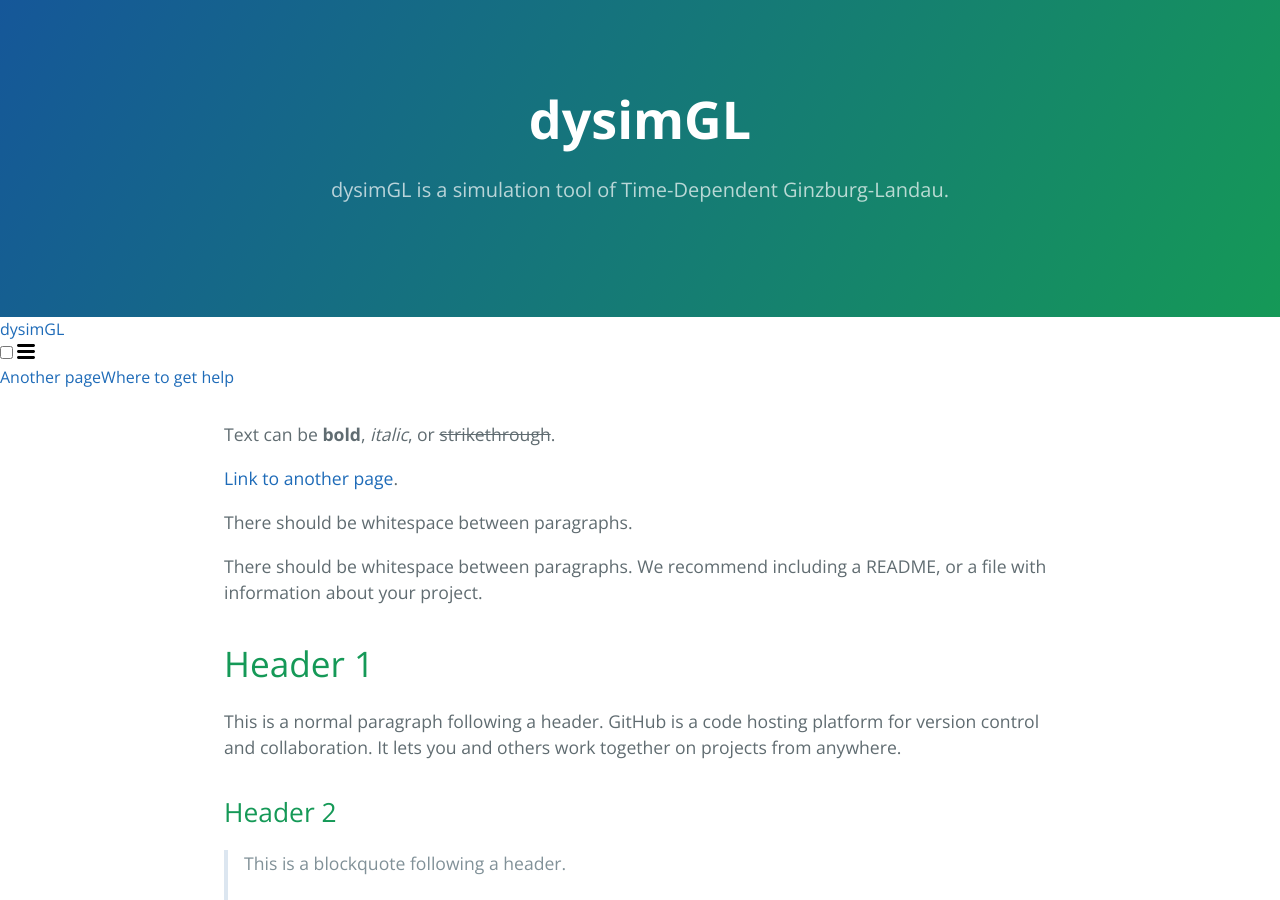
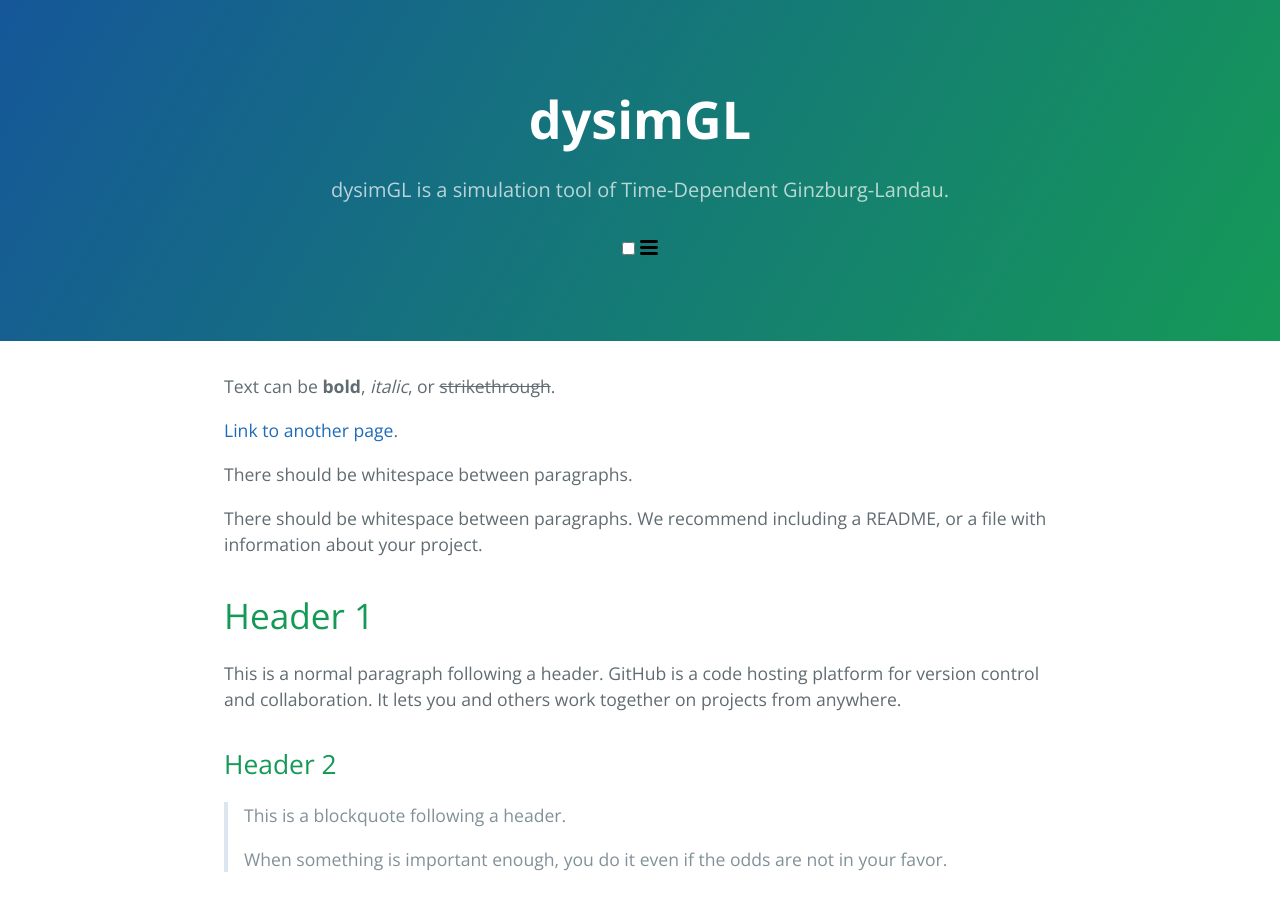
Before and after one commit to dyGiLa/dygila.github.io, a Jekyll site: the page built from index.md, in a window 1280 px wide and 900 px high. Built offline with Jekyll 4.4.1, drawn with Linux system fonts in a browser that asks for light colours.

Commit message:
debug _layout/default.html

```diff
--- a/_layouts/default.html
+++ b/_layouts/default.html
@@ -19,16 +19,37 @@
     <header class="page-header" role="banner">
       <h1 class="project-name">{{ page.title | default: site.title | default: site.github.repository_name }}</h1>
       <h2 class="project-tagline">{{ page.description | default: site.description | default: site.github.project_tagline }}</h2>
-      {% if site.github.is_project_page %}
+      <!-- {% if site.github.is_project_page %}
         <a href="{{ site.github.repository_url }}" class="btn">View on GitHub</a>
       {% endif %}
       {% if site.show_downloads %}
         <a href="{{ site.github.zip_url }}" class="btn">Download .zip</a>
         <a href="{{ site.github.tar_url }}" class="btn">Download .tar.gz</a>
-      {% endif %}
+      {% endif %} -->
+
+      <nav class="site-nav">
+        <input type="checkbox" id="nav-trigger" class="nav-trigger" />
+        <label for="nav-trigger">
+          <span class="menu-icon">
+            <svg viewBox="0 0 18 15" width="18px" height="15px">
+              <path d="M18,1.484c0,0.82-0.665,1.484-1.484,1.484H1.484C0.665,2.969,0,2.304,0,1.484l0,0C0,0.665,0.665,0,1.484,0 h15.032C17.335,0,18,0.665,18,1.484L18,1.484z M18,7.516C18,8.335,17.335,9,16.516,9H1.484C0.665,9,0,8.335,0,7.516l0,0 c0-0.82,0.665-1.484,1.484-1.484h15.032C17.335,6.031,18,6.696,18,7.516L18,7.516z M18,13.516C18,14.335,17.335,15,16.516,15H1.484 C0.665,15,0,14.335,0,13.516l0,0c0-0.82,0.665-1.483,1.484-1.483h15.032C17.335,12.031,18,12.695,18,13.516L18,13.516z"/>
+            </svg>
+          </span>
+        </label>
+
+        <div class="trigger">
+          {%- for path in page_paths -%}
+            {%- assign my_page = site.pages | where: "path", path | first -%}
+            {%- if my_page.title -%}
+            <a class="page-link" href="{{ my_page.url | relative_url }}">{{ my_page.title | escape }}</a>
+            {%- endif -%}
+          {%- endfor -%}
+        </div>
+      </nav>
+
     </header>
 
-    {% include header.html %}
+    <!--{% include header.html %} -->
 
     <main id="content" class="main-content" role="main">
       {{ content }}
```
